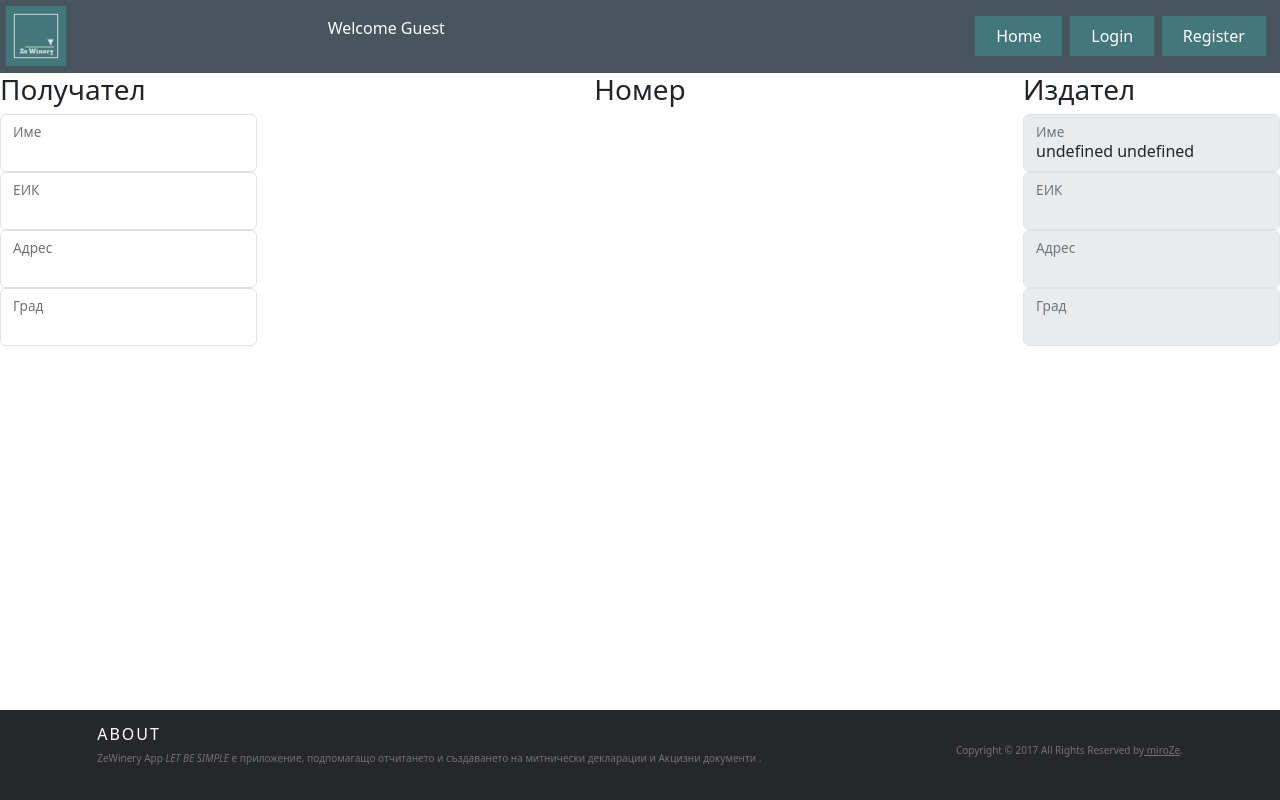
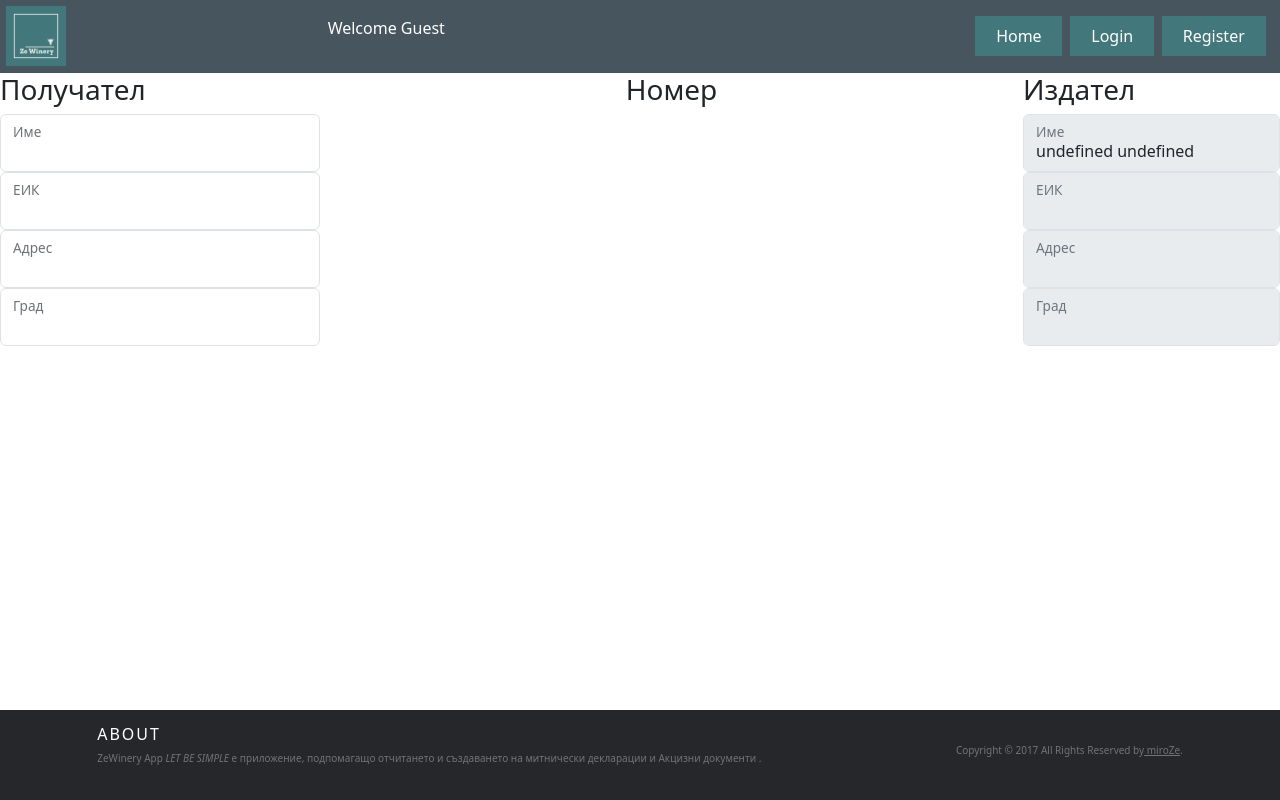
Before and after one commit to MiroZe/ze-winery, a React (Vite) app in the folder ze-winery-app/: page /my-companies/1/createAdd in a window 1280 px wide. Built offline with nearby package versions, Linux system fonts and the light colour scheme.

Commit message:
Update CreateAdd.module.css

```diff
--- a/ze-winery-app/src/components/Add/CreateAdd/CreateAdd.module.css
+++ b/ze-winery-app/src/components/Add/CreateAdd/CreateAdd.module.css
@@ -3,3 +3,7 @@
     display: flex;
     justify-content: space-between;
 }
+
+.client-container {
+    min-width: 20em;
+}
```
